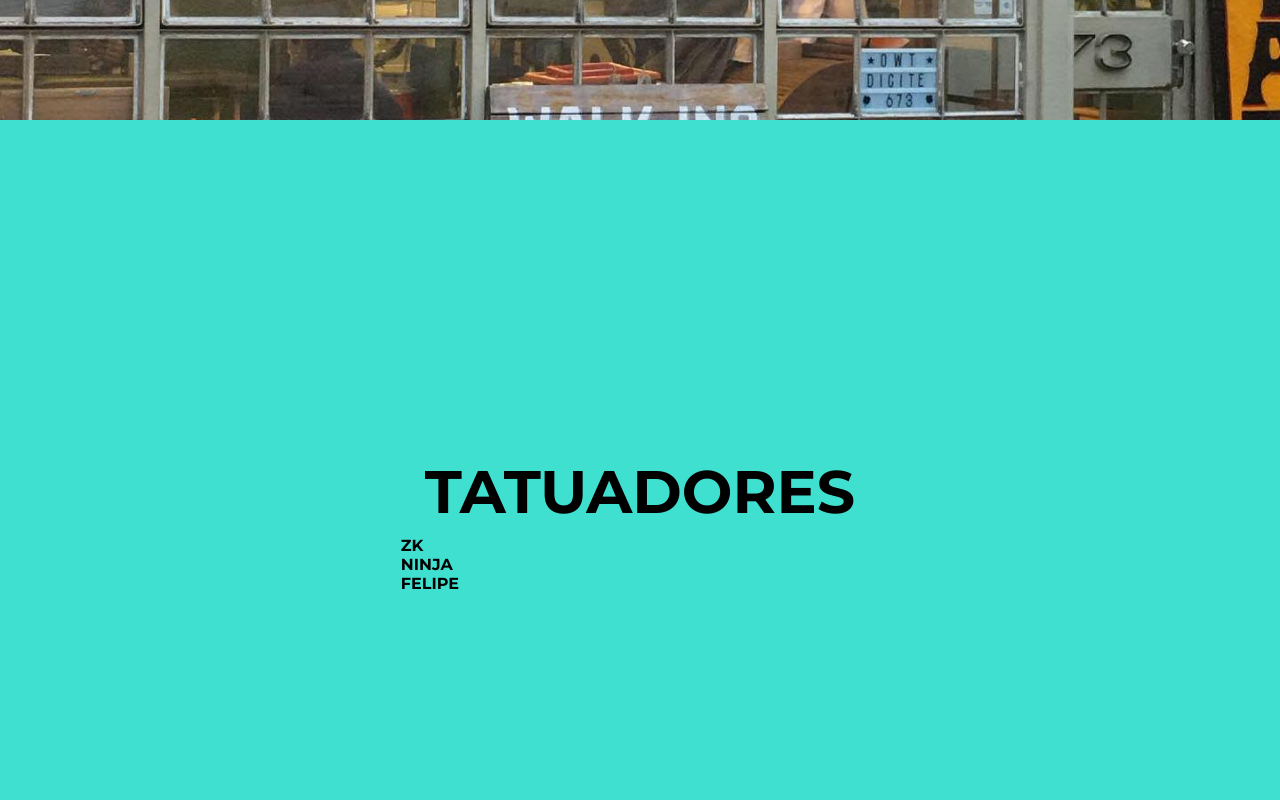
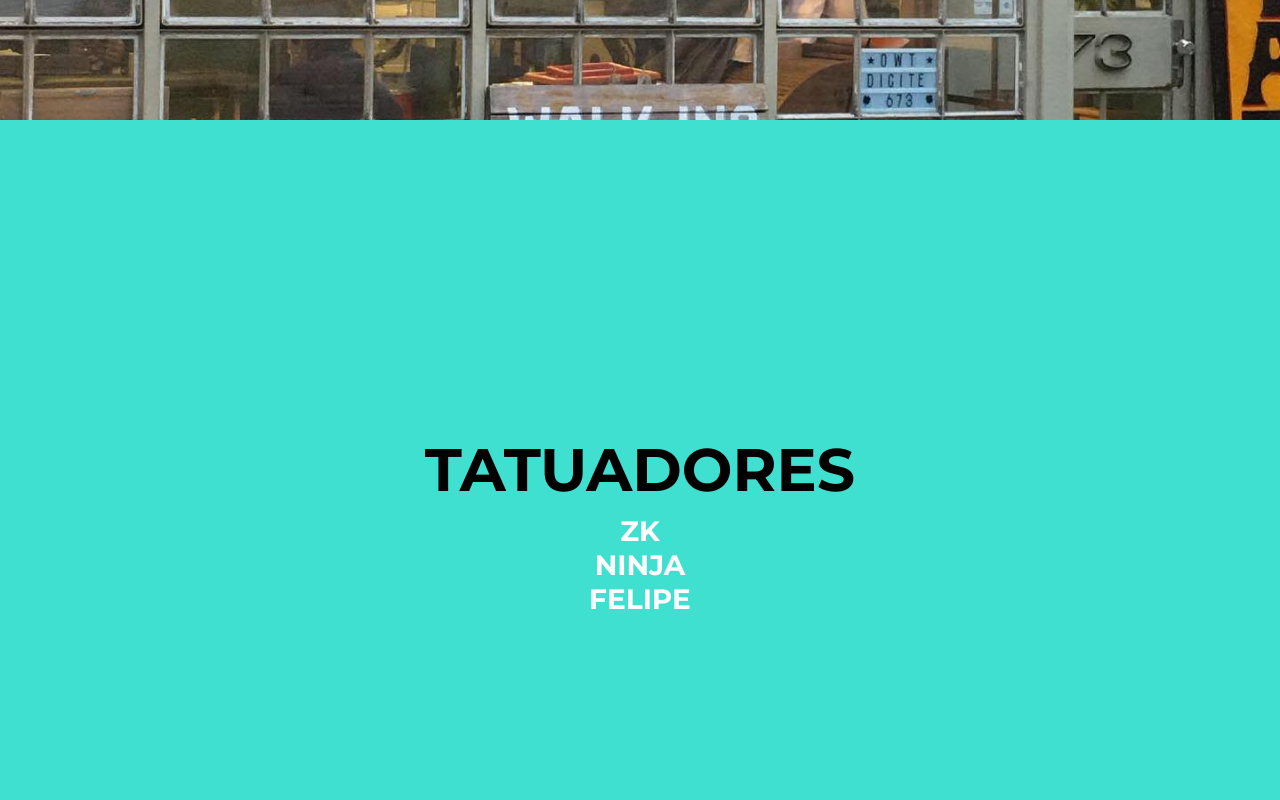
Before and after one commit to vmrchs/OWT-Project, a plain HTML site: page index.html in a window 1280 px wide. Shown: the part 680-1480 px from the top of the page. Drawn offline with Linux system fonts and the light colour scheme.

Commit message:
style a tags on tutuadores section

```diff
--- a/index.html
+++ b/index.html
@@ -49,9 +49,9 @@
       <section id="tattooers">
         <div id="">
           <h1>TATUADORES</h1>
-          <div id="zk" class="portfolio">ZK</div>
-          <div id="ninja" class="portfolio">NINJA</div>
-          <div id="felipe" class="portfolio">FELIPE</div>
+          <div id="zk" class="portfolio"><a href="#" class="zk">ZK</a> </div>
+          <div id="ninja" class="portfolio"><a href="#" class="ninja">NINJA</a></div>
+          <div id="felipe" class="portfolio"><a href="#" class="felipe">FELIPE</a> </div>
         </div>
       </section>
 
--- a/style.css
+++ b/style.css
@@ -110,6 +110,26 @@ h1 {
 
 #tattooers {
     background: turquoise;
+	text-align:center;
+}
+.zk, .ninja, .felipe{
+
+	font-size: 28px;
+}
+.zk{
+	color:white;
+}
+.zk:hover{
+	color: var(--colorFive);
+}
+.ninja{
+	color:white;
+}
+.ninja:hover{
+	color: var(--colorFour);
+}
+.felipe:hover{
+	color: green;
 }
 
 #location {
```
